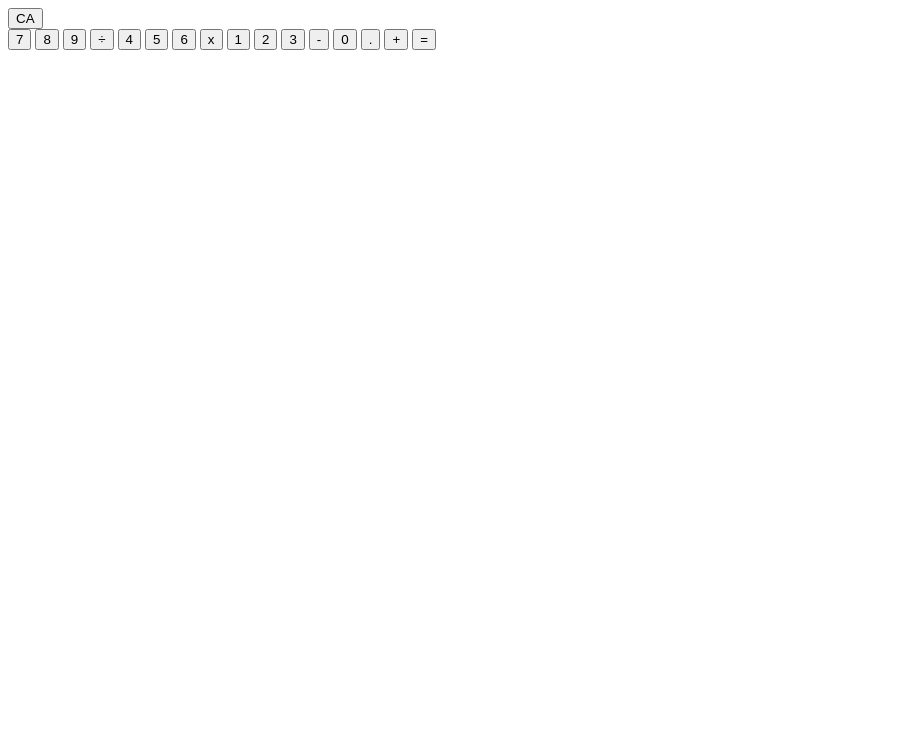
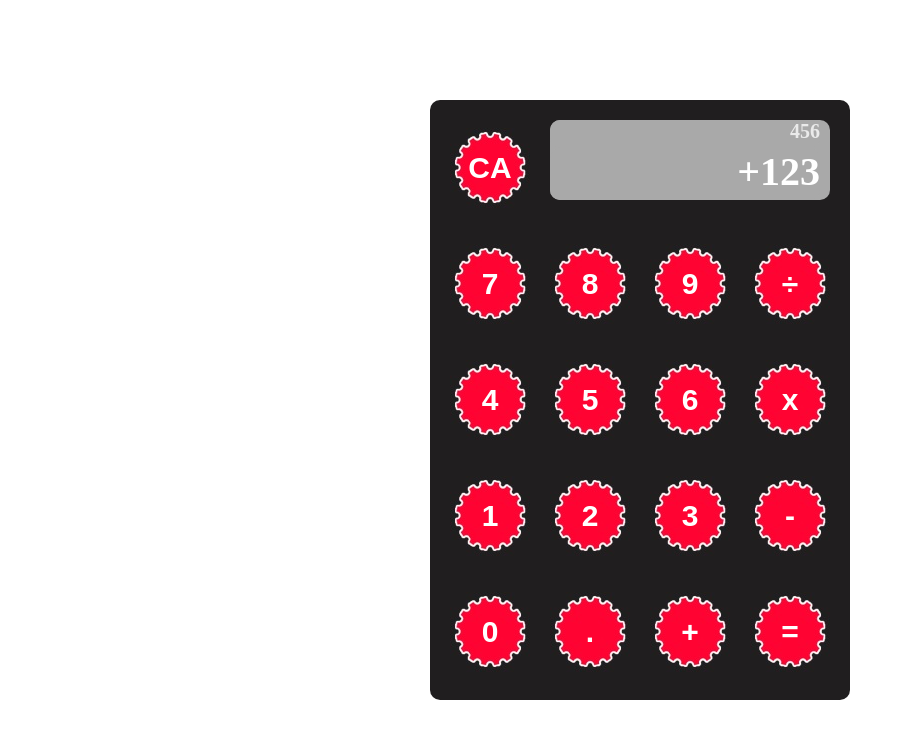
Before and after one commit to vrobl001/Calculator, a plain HTML site: page index.html in a window 1280 px wide. Shown: the whole page, without its empty margins (0-905 px from the left). Drawn offline with Linux system fonts and the light colour scheme.

Commit message:
completed styling of calculator

```diff
--- a/index.html
+++ b/index.html
@@ -13,8 +13,8 @@
     <button class="button" data-clear-all>CA</button>
 
     <div id="display">
-        <div class="operand" id="previous-operand"></div>
-        <div class="operand" id="current-operand"></div>
+        <div class="operand" id="previous-operand">456</div>
+        <div class="operand" id="current-operand">+123</div>
     </div>
 
     <button class="button">7</button>
--- a/style.css
+++ b/style.css
@@ -0,0 +1,57 @@
+body {
+    margin: 0;
+    padding: 0;
+    width: 100vw;
+    height: 600px;
+}
+
+#calculator {
+    background-color: #201E1F;
+    display: grid;
+    grid-template-columns: 1fr 1fr 1fr 1fr;
+    grid-template-rows: 1fr 1fr 1fr 1fr 1fr;
+    width: 400px;
+    height: 580px;
+    margin: auto;
+    padding: 10px;
+    margin-top: 100px;
+    border-radius: 10px;
+}
+
+#display {
+    display: flex;
+    flex-wrap: wrap;
+    grid-column: span 3;
+    background-color: darkgray;
+    height: 80px;
+    margin: 10px;
+    border-radius: 10px;
+}
+
+.operand {
+    display: flex;
+    justify-content: flex-end;
+    width: 100%;
+    background-color: darkgray;
+    border-radius: 10px;
+    color: white;
+    font-weight: bold;
+    margin-right: 10px;
+}
+
+#previous-operand {
+    color: rgba(250, 250, 250, .8);
+    font-size: 20px;
+}
+
+#current-operand {
+    font-size: 40px;
+}
+
+.button {
+    background: transparent url(./Images/button.jpg) no-repeat center;
+    border: none;
+    color: white;
+    font-weight: bold;
+    font-size: 30px;
+}
```
